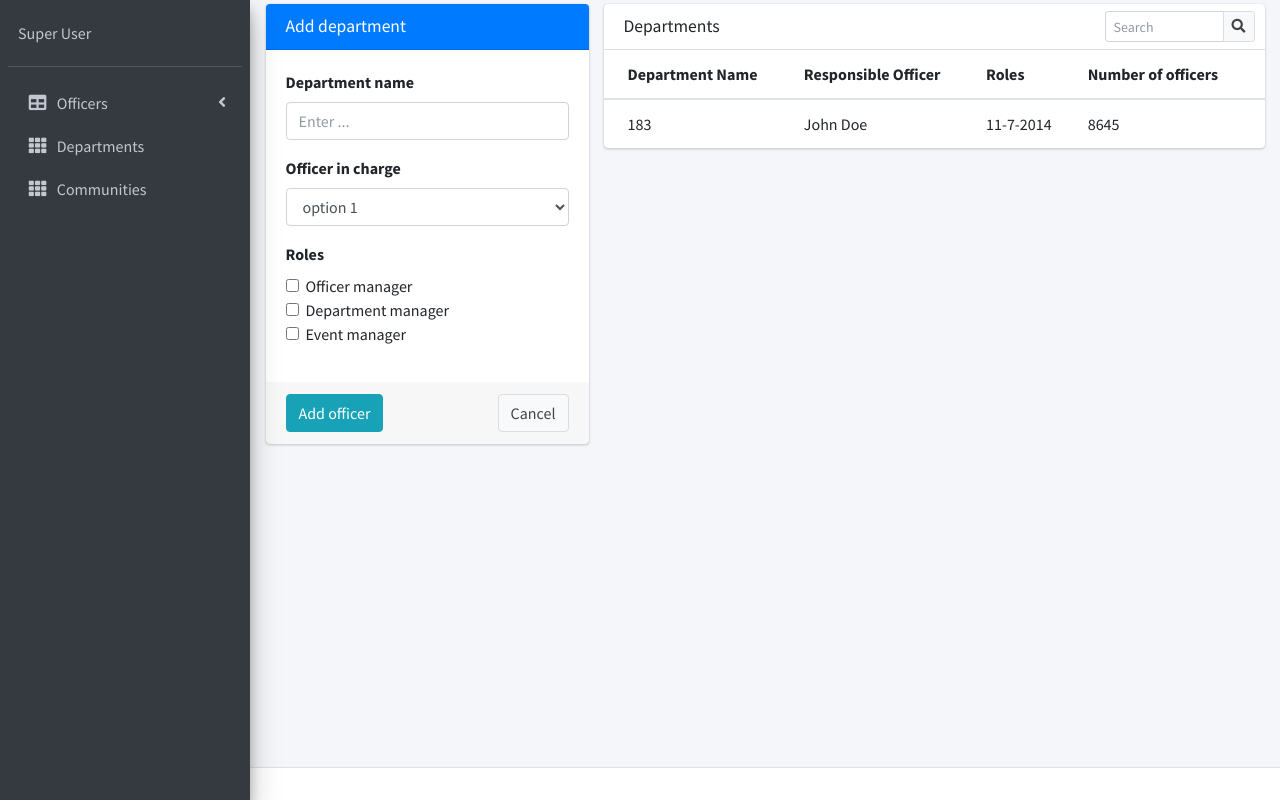
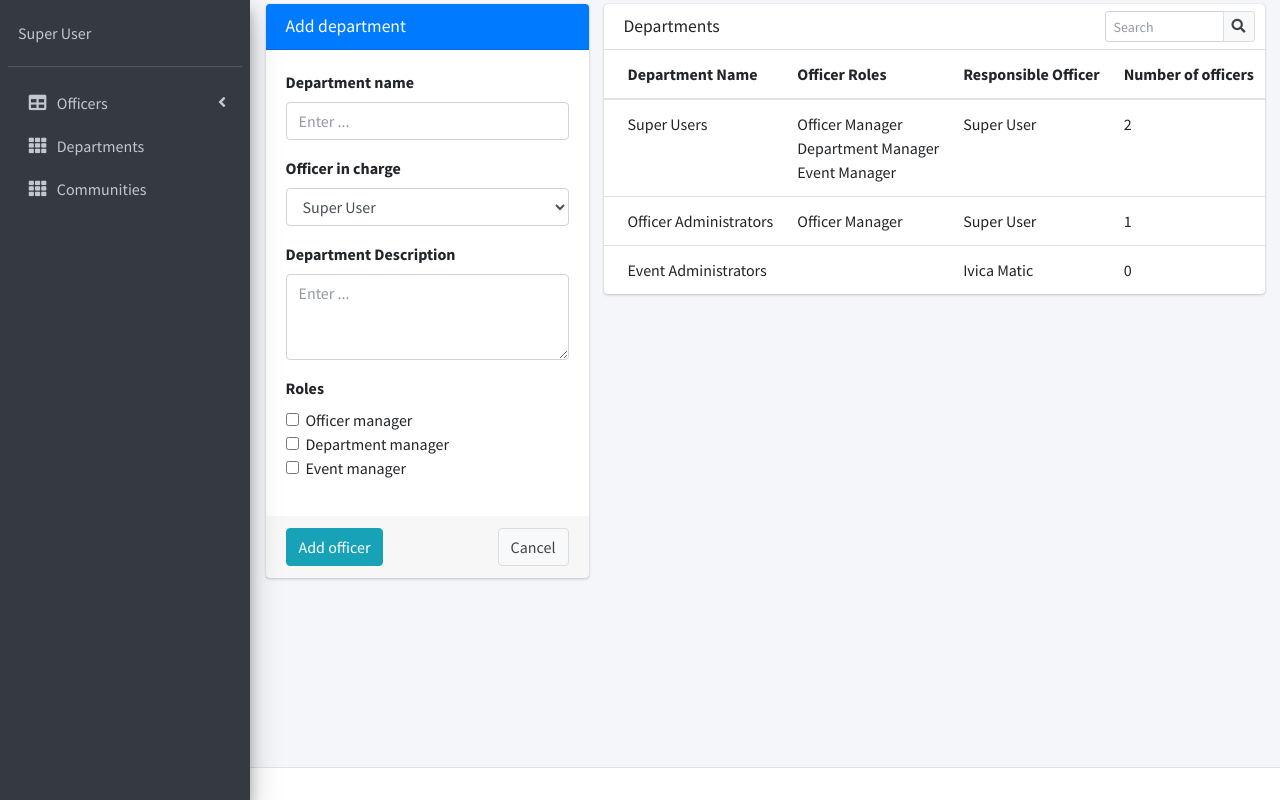
Before and after one commit to PPM-Group-Project/Notts-Police-Comunity-Engagement-Management, a Django app: page /departments/ in a window 1280 px wide. Run offline with Django 3.2, Linux system fonts and the light colour scheme; a user stored in the database is signed in; data comes from the database, SQL or seed files in the repository; both versions use the stored data as it was after the commit; some libraries are stand-ins or nearby versions.

Commit message:
Added ability to create departments

```diff
--- a/cepf/management/models.py
+++ b/cepf/management/models.py
@@ -14,6 +14,10 @@ class Department(models.Model):
     isOfficerManager = models.BooleanField(default=False)
     isDepartmentManager = models.BooleanField(default=False)
     isEventManager = models.BooleanField(default=False)
+
+
+
+
 
 class UserDetails(models.Model):
     # User object from django.contrib.auth.models
--- a/cepf/management/templates/departments.html
+++ b/cepf/management/templates/departments.html
@@ -1,6 +1,5 @@
 {% extends 'static.html' %}
 {% block title%} Departments {% endblock %}
-
 {% block content %}
 <div class="row">
   <div class="col-sm-12 col-md-4 ">
@@ -11,52 +10,55 @@
       </div>
       <!-- /.card-header -->
       <div class="card-body">
-        <form role="form">
+        <form role="form" method="POST" action="/departments/add">
+          {% csrf_token %}
           <div class="row">
             <div class="col-12">
               <!-- text input -->
               <div class="form-group">
                 <label>Department name</label>
-                <input type="text" id="officerName" class="form-control" placeholder="Enter ...">
+                <input type="text" name="departmentName" class="form-control" placeholder="Enter ..." required>
               </div>
             </div>
             <div class="col-12">
               <div class="form-group">
                 <label>Officer in charge</label>
-                <select class="form-control">
-                  <option>option 1</option>
-                  <option>option 2</option>
-                  <option>option 3</option>
-                  <option>option 4</option>
-                  <option>option 5</option>
+                <select class="form-control" name="officerInCharge">
+                  {% if officers %}
+                  {% for o in officers %}
+                  <option value={{o.id}}>{{o.user.first_name}} {{o.user.last_name}}</option>
+                  {% endfor %}
+                  {% endif %}
                 </select>
               </div>
             </div>
 
-
-
+            <div class="col-12">
+              <div class="form-group">
+                <label>Department Description</label>
+                <textarea name="departmentDescription" class="form-control" rows="3" placeholder="Enter ..." required></textarea>
+              </div>
+            </div>
           </div>
           <div class="row">
-
             <div class="col-12">
               <div class="form-group">
                 <label>Roles</label>
                 <div class="form-check">
-                  <input class="form-check-input" type="checkbox">
+                  <input name="isOfficerManager" class="form-check-input" type="checkbox">
                   <label class="form-check-label">Officer manager</label>
                 </div>
                 <div class="form-check">
-                  <input class="form-check-input" type="checkbox">
+                  <input name="isDepartmentManager" class="form-check-input" type="checkbox">
                   <label class="form-check-label">Department manager</label>
                 </div>
                 <div class="form-check">
-                  <input class="form-check-input" type="checkbox">
+                  <input name="isEventManager" class="form-check-input" type="checkbox">
                   <label class="form-check-label">Event manager</label>
                 </div>
               </div>
             </div>
           </div>
-
       </div>
       <div class="card-footer">
         <button type="submit" class="btn btn-info">Add officer</button>
@@ -65,53 +67,61 @@
       </form>
     </div>
   </div>
-
   <div class="col-8">
     <div class="card">
       <div class="card-header">
         <h3 class="card-title">Departments</h3>
-
         <div class="card-tools">
           <div class="input-group input-group-sm" style="width: 150px;">
             <input type="text" name="table_search" class="form-control float-right" placeholder="Search">
-
             <div class="input-group-append">
-              <button type="submit" class="btn btn-default"><i class="fas fa-search"></i></button>
+              <button type="submit" class="btn btn-default"><i class="fas fa-search"></i>
+              </button>
             </div>
           </div>
         </div>
       </div>
       <!-- /.card-header -->
+      <div >
         <div class="card-body table-responsive p-0">
           <table class="table table-hover text-nowrap">
             <thead>
               <tr>
                 <th>Department Name</th>
+                <th>Officer Roles</th>
                 <th>Responsible Officer</th>
-              <th>Roles</th>
                 <th>Number of officers</th>
-
               </tr>
             </thead>
-          <tbody>
+            <tbody>{% if departments %} {% for dep in departments %}
               <tr>
-              <td>183</td>
-              <td>John Doe</td>
-              <td>11-7-2014</td>
-              <td>8645</td>
+                <td>{{dep.departmentName}}</td>
+                <td>
+                  {% if dep.isOfficerManager %}
+                  Officer Manager
+                  <br>
+                  {% endif %}
+                  {% if dep.isDepartmentManager %}
+                  Department Manager
+                  <br>
+                  {% endif %}
+                  {% if dep.isEventManager %}
+                  Event Manager
+                  <br>
+                  {% endif %}
+                </td>
+                <td>{{dep.responsibleOfficer.first_name}} {{dep.responsibleOfficer.last_name}}</td>
+                <td>{{dep.count}}</td>
               </tr>
-
+              {% endfor %}
+              {% endif %}
             </tbody>
           </table>
+        </div>
       </div>
       <!-- /.card-body -->
     </div>
     <!-- /.card -->
   </div>
 </div>
-
-
-
-
-
 {% endblock %}
--- a/cepf/management/templates/officers.html
+++ b/cepf/management/templates/officers.html
@@ -1,3 +1,5 @@
+
+
 {% extends 'static.html' %}
 {% block title%} Officers {% endblock %}
 
--- a/cepf/management/templates/personalDetails.html
+++ b/cepf/management/templates/personalDetails.html
@@ -4,7 +4,7 @@
 {% block content %}
 
 <div class="row">
-  <div class="col-3">
+  <div class="col-lg-4 col-md-6 col-sm-6">
     <div class="card card-primary card-outline">
       <div class="card-body box-profile">
         <div class="text-center">
--- a/cepf/management/urls.py
+++ b/cepf/management/urls.py
@@ -10,5 +10,6 @@ urlpatterns = [
     path('officers/', views.officers),
     path('officers/add',views.addOfficer),
     path('departments/', views.departments),
+    path('departments/add', views.addDepartment),
 
 ]
--- a/cepf/management/views.py
+++ b/cepf/management/views.py
@@ -88,12 +88,29 @@ def departments(request):
     if isUserOfficerManager(request) == False : return redirect(notAuthorisedPage)
     template = loader.get_template('departments.html')
     context = {}
+    context["officers"] = UserDetails.objects.all()
+    context ["departments"] = Department.objects.all()
+    for dep in context["departments"]:
+        x = Department.objects.get(id = dep.id)
+        dep.count = UserDetails.objects.filter(department = x).count()
+
     return HttpResponse(template.render(context,request))
 
 def addDepartment(request):
     if isUserDepartmentManager(request) == False : return redirect(notAuthorisedPage)
-
-    pass
+    if request.method =='POST':
+        try:
+            dep = Department()
+            dep.departmentName = request.POST.get('departmentName')
+            dep.responsibleOfficer = User.objects.get(id = request.POST.get('officerInCharge'))
+            dep.departmentDescription = request.POST.get('departmentDescription')
+            if request.POST.get('isOfficerManager') : dep.isOfficerManager = True
+            if request.POST.get('isDepartmentManager') : dep.isDepartmentManager = True
+            if request.POST.get('isEventManager') : dep.isEventManager = True
+            dep.save()
+        except:
+            return redirect(departments)
+    return redirect(departments)
 
 
 def isUserOfficerManager(request):
```
Also changed, not shown: cepf/db.sqlite3. Lines whose indentation alone changed are shown as unchanged.
